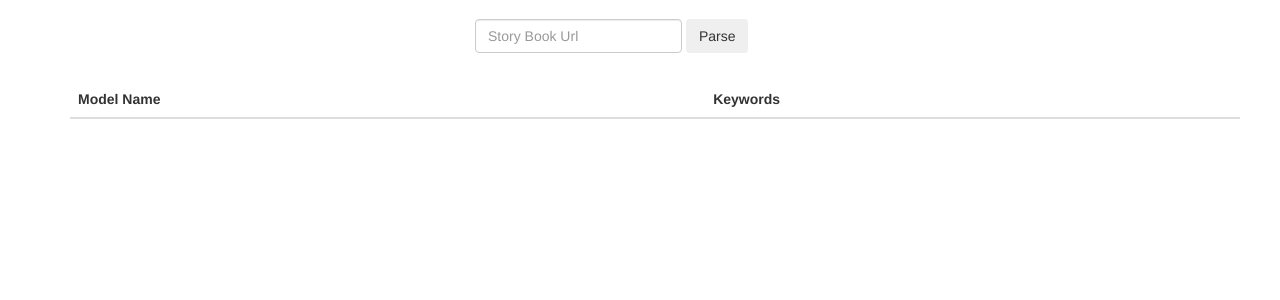
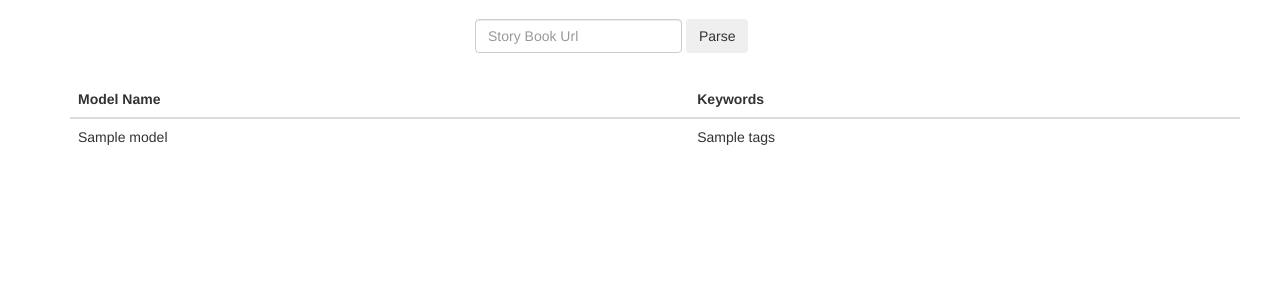
Before and after one commit to DataKind-BLR/PrathamBooks-Sprint-2018, a Flask app: template python/app/templates/index.html in a window 1280 px wide. Shown: the part 51-351 px from the top of the page. Run offline with Flask 2, Linux system fonts and the light colour scheme; the template is opened without the code that fills it: most values are stand-ins (such as "Sample title", 1, 10 or a date in 2020); lists and menus that the app fills with data are empty; some libraries are stand-ins or nearby versions.

Commit message:
ENH: Adding functional UI with lda model results

```diff
--- a/python/app/app.py
+++ b/python/app/app.py
@@ -1,4 +1,9 @@
 from flask import Flask, render_template, request
+import requests
+import urllib
+import re
+from bs4 import BeautifulSoup
+
 
 import os
 import sys
@@ -9,15 +14,44 @@ from scripts.lda_model_loader import LdaModel
 
 app = Flask(__name__)
 MODEL = LdaModel()
+API_URI = 'https://storyweaver.org.in/api/v1/'
+
 
 @app.route('/', methods=['GET'])
 @app.route('/<query>')
 def index():
-    print(request.args.get('query'))
-    print(MODEL.predict('Elephant'))
+    if 'query' in request.args:
+        q = request.args['query']
+        story_path = urllib.parse.urlparse(q).path
+        api_uri_path = get_api_path(story_path)
+        text = get_pages_text(requests.get(api_uri_path).json())
+        tags = [{'model': 'LDA model',
+                 'tags': ', '.join(MODEL.predict(text))}
+                ]
+        return render_template('index.html', tags=tags)
     return render_template('index.html')
 
 
+def cleanhtml(raw_html):
+    cleanr = re.compile('<.*?>')
+    cleantext = re.sub(cleanr, '', raw_html)
+    return cleantext
+
+
+def get_pages_text(resp):
+    '''Parse the request from the storyweaver api and get text of the story book
+    '''
+    pages = resp['data']['pages']
+    texts = []
+    for page in pages:
+        cleantext = BeautifulSoup(page['html'], "lxml").text.replace('\n', ' ')
+        texts.append(cleantext)
+    return ' '.join(texts)
+
+
+def get_api_path(story_path):
+    api_path = API_URI + story_path + '/read'
+    return api_path
 
 
 if __name__ == '__main__':
--- a/python/app/templates/index.html
+++ b/python/app/templates/index.html
@@ -34,7 +34,7 @@
       </nav>
       <div class="container" style="padding-top:5em">
         <div class="row">
-          <form class="form-inline col-md-4 col-md-offset-4" method="post">
+          <form class="form-inline col-md-4 col-md-offset-4" method="get" action="#" >
             <input id="book-url" class="form-control mr-sm-2" name="query" type="search" placeholder="Story Book Url" aria-label="Search">
             <button id="fetch-book" class="btn btn-outline-success my-2 my-sm-0" type="submit">Parse</button>
           </form>
@@ -46,6 +46,12 @@
                 <th scope="col">Model Name</th>
                 <th scope="col">Keywords</th>
               </tr>
+              {% for tag in tags %}
+              <tr>
+                <td>{{ tag['model'] }} </td>
+                <td>{{ tag['tags'] }} </td>
+              <tr>
+              {% endfor %}
             </thead>
             <tbody>
             </tbody>
```
